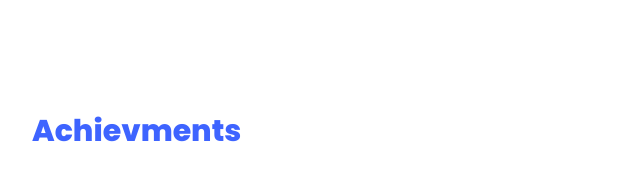
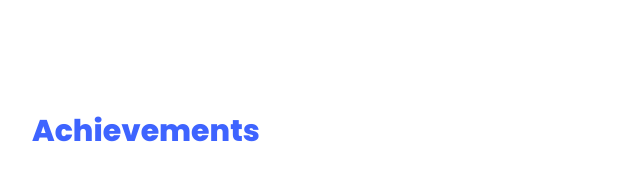
Before and after one commit to piyushkumar10/portfolio, a plain HTML site: page index.html in a window 1280 px wide. Shown: the part 2757-2937 px from the top of the page, 338-978 px from the left. Drawn offline with Linux system fonts and the light colour scheme; files whose address does not match are found by name.

Commit message:
Add files via upload

```diff
--- a/index.html
+++ b/index.html
@@ -390,7 +390,7 @@
 					  	</div>
 					  </div>
 					  <div id="page-4" class= "page four">
-					    <h2 class="heading">Achievments</h2>
+					    <h2 class="heading">Achievements</h2>
 						<div class="resume-wrap d-flex ftco-animate">
 	    					<div class="icon d-flex align-items-center justify-content-center">
 					    		<span class="flaticon-ideas"></span>
```
